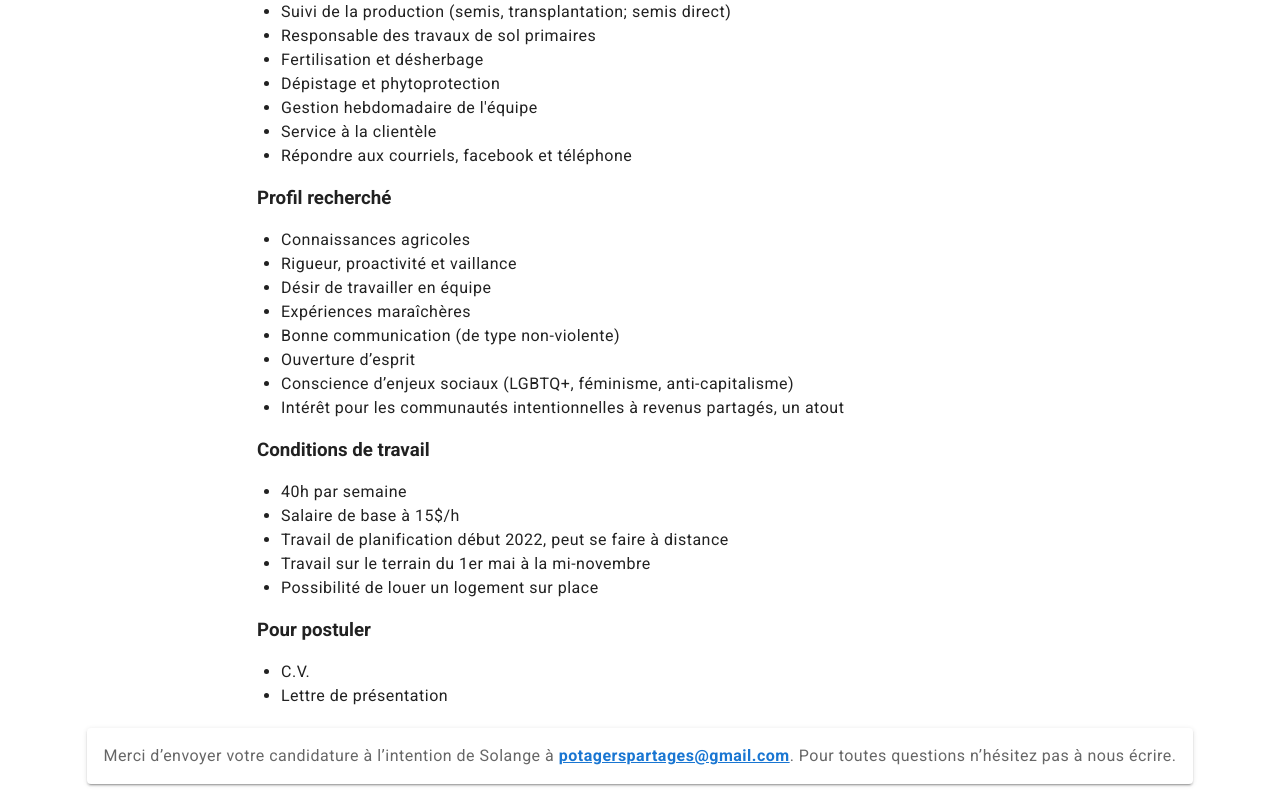
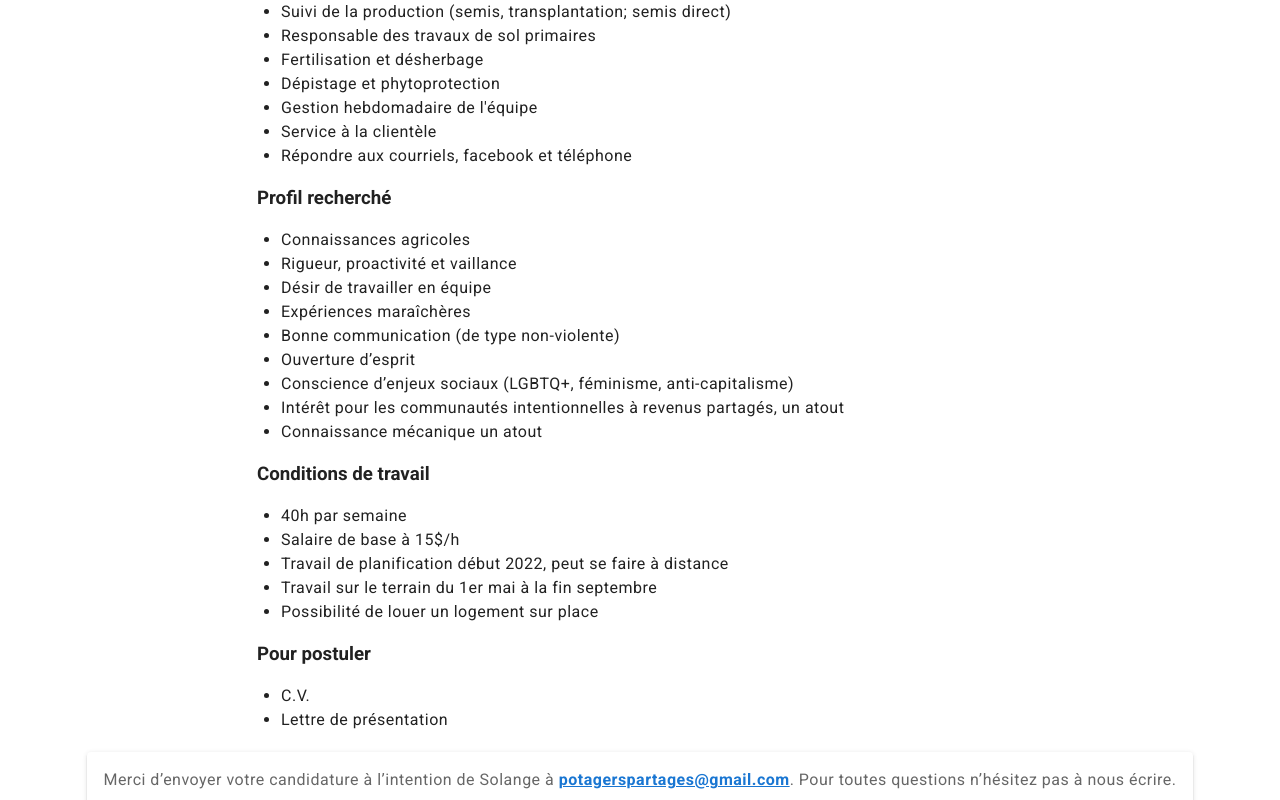
Before and after one commit to VincentBlouin/popas-vitrine, a Vue app: page /offre-emploi in a window 1280 px wide. Shown: the part 464-1264 px from the top of the page. Built offline with nearby package versions, Linux system fonts and the light colour scheme.

Commit message:
offre d'emploi 2022

```diff
--- a/src/views/OffreEmploi.vue
+++ b/src/views/OffreEmploi.vue
@@ -73,6 +73,9 @@
           <li>
             Intérêt pour les communautés intentionnelles à revenus partagés, un atout
           </li>
+          <li>
+            Connaissance mécanique un atout
+          </li>
         </ul>
         <h3 class="mt-4 mb-4">Conditions de travail</h3>
         <ul class="body-1">
@@ -86,7 +89,7 @@
             Travail de planification début 2022, peut se faire à distance
           </li>
           <li>
-            Travail sur le terrain du 1er mai à la mi-novembre
+            Travail sur le terrain du 1er mai à la fin septembre
           </li>
           <li>
             Possibilité de louer un logement sur place
--- a/src/views/OffreEmploiEn.vue
+++ b/src/views/OffreEmploiEn.vue
@@ -72,6 +72,9 @@
           <li>
             Interest in intentional communities with shared revenues, an asset
           </li>
+          <li>
+            Knowledge in mechanics, an asset
+          </li>
         </ul>
         <h3 class="mt-4 mb-4">Working Conditions</h3>
         <ul class="body-1">
@@ -85,7 +88,7 @@
             Farm planning work starts early in 2022, can be done remotely
           </li>
           <li>
-            Fieldwork from May 1 to mid-November
+            Fieldwork from May 1 to end of september
           </li>
           <li>
             Renting accommodation available on site
```
